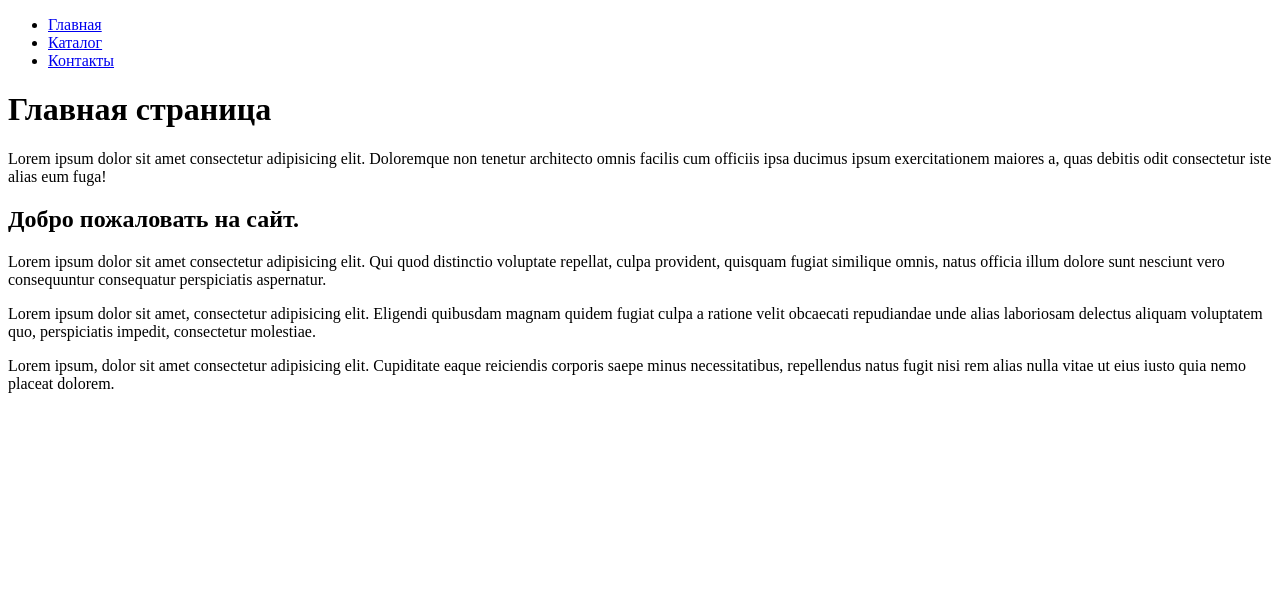
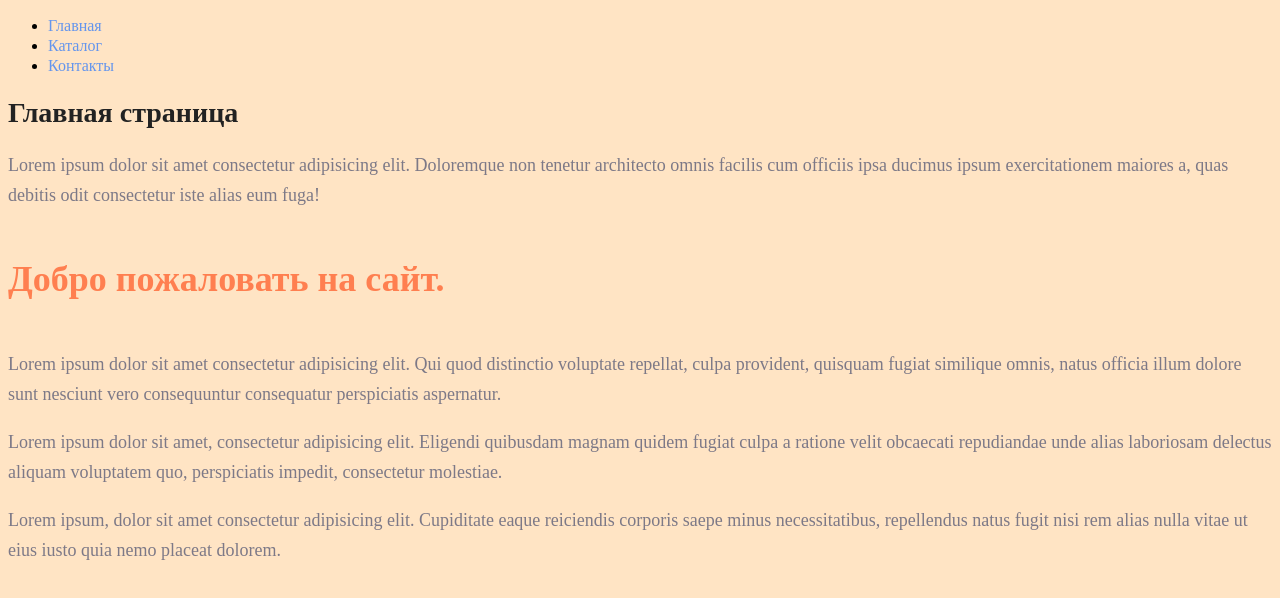
Before and after one commit to BorisEremin/HTML-CSS, a plain HTML site: page HW_2/index.html in a window 1280 px wide. Drawn offline with Linux system fonts and the light colour scheme.

Commit message:
HW_2_done

```diff
--- a/HW_2/index.html
+++ b/HW_2/index.html
@@ -3,19 +3,20 @@
   <head>
     <meta charset="UTF-8" />
     <meta name="viewport" content="width=device-width, initial-scale=1.0" />
-    <title>Домашняя работа 1</title>
+    <link rel="stylesheet" href="./style.css" />
+    <title>Домашняя работа 2</title>
   </head>
   <body>
     <ul>
-      <li><a href="#">Главная</a></li>
-      <li><a href="./catalog/catalog.html">Каталог</a></li>
-      <li><a href="#">Контакты</a></li>
+      <li><a class="link" href="#">Главная</a></li>
+      <li><a class="link" href="./catalog/catalog.html">Каталог</a></li>
+      <li><a class="link" href="#">Контакты</a></li>
     </ul>
-    <h1>Главная страница</h1>
-    <p>Lorem ipsum dolor sit amet consectetur adipisicing elit. Doloremque non tenetur architecto omnis facilis cum officiis ipsa ducimus ipsum exercitationem maiores a, quas debitis odit consectetur iste alias eum fuga!</p>
-    <h2>Добро пожаловать на сайт.</h2>
-    <p>Lorem ipsum dolor sit amet consectetur adipisicing elit. Qui quod distinctio voluptate repellat, culpa provident, quisquam fugiat similique omnis, natus officia illum dolore sunt nesciunt vero consequuntur consequatur perspiciatis aspernatur.</p>
-    <p>Lorem ipsum dolor sit amet, consectetur adipisicing elit. Eligendi quibusdam magnam quidem fugiat culpa a ratione velit obcaecati repudiandae unde alias laboriosam delectus aliquam voluptatem quo, perspiciatis impedit, consectetur molestiae.</p>
-    <p>Lorem ipsum, dolor sit amet consectetur adipisicing elit. Cupiditate eaque reiciendis corporis saepe minus necessitatibus, repellendus natus fugit nisi rem alias nulla vitae ut eius iusto quia nemo placeat dolorem.</p>
+    <h1 class="h1">Главная страница</h1>
+    <p class="p">Lorem ipsum dolor sit amet consectetur adipisicing elit. Doloremque non tenetur architecto omnis facilis cum officiis ipsa ducimus ipsum exercitationem maiores a, quas debitis odit consectetur iste alias eum fuga!</p>
+    <h2 class="h2">Добро пожаловать на сайт.</h2>
+    <p class="p">Lorem ipsum dolor sit amet consectetur adipisicing elit. Qui quod distinctio voluptate repellat, culpa provident, quisquam fugiat similique omnis, natus officia illum dolore sunt nesciunt vero consequuntur consequatur perspiciatis aspernatur.</p>
+    <p class="p">Lorem ipsum dolor sit amet, consectetur adipisicing elit. Eligendi quibusdam magnam quidem fugiat culpa a ratione velit obcaecati repudiandae unde alias laboriosam delectus aliquam voluptatem quo, perspiciatis impedit, consectetur molestiae.</p>
+    <p class="p">Lorem ipsum, dolor sit amet consectetur adipisicing elit. Cupiditate eaque reiciendis corporis saepe minus necessitatibus, repellendus natus fugit nisi rem alias nulla vitae ut eius iusto quia nemo placeat dolorem.</p>
   </body>
 </html>
--- /dev/null
+++ b/HW_2/style.css
@@ -0,0 +1,36 @@
+body {
+    background-color: bisque;
+}
+
+a {
+    text-decoration: none;
+}
+
+.link {
+   color: cornflowerblue;
+   font-size: 16px;
+   line-height: 20px
+}
+
+.h1 {
+    color: #222222;
+    font-size: 28px;
+    line-height: 36px;
+    font-weight: bold;
+}
+
+.p {
+    font-style: normal;
+    font-weight: 300;
+    font-size: 18px;
+    line-height: 30px;
+    color: #7D7987
+}
+
+.h2 {
+    color: coral;
+    font-style: normal;
+    font-weight: 700;
+    font-size: 36px;
+    line-height: 80px;
+}
```
Also changed, not shown: HW_2/catalog/catalog.html (+9 -8 lines).
